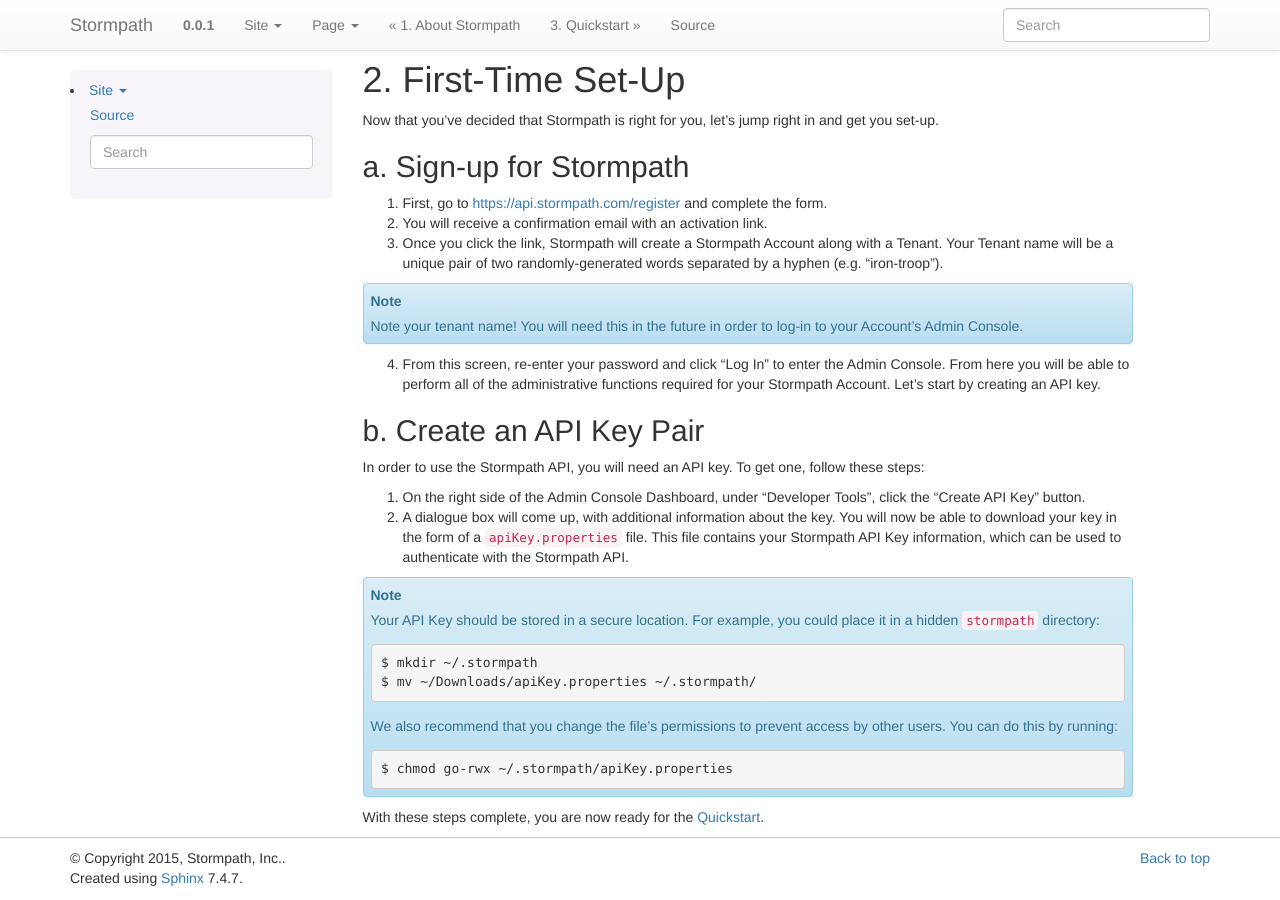
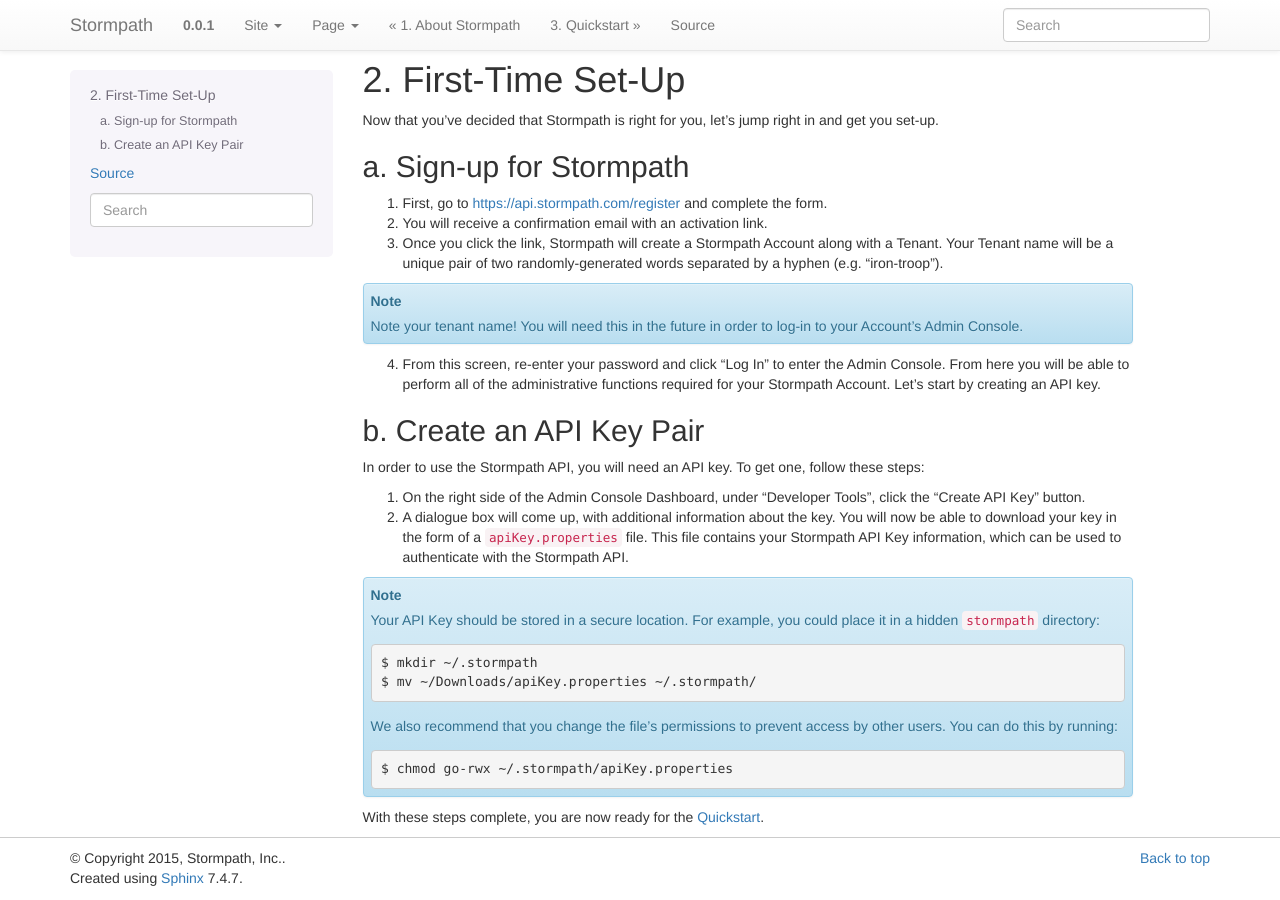
Before and after one commit to stormpath/stormpath-documentation, a Sphinx documentation site: the page built from source/002_setup.rst, in a window 1280 px wide. Built offline with Sphinx 7.4.7, drawn with Linux system fonts in a browser that asks for light colours.

Commit message:
Added new sidebar options

```diff
--- a/source/conf.py
+++ b/source/conf.py
@@ -122,10 +122,22 @@
 # Theme options are theme-specific and customize the look and feel of a theme
 # further.  For a list of options available for each theme, see the
 # documentation.
-# html_theme_options = {}
+html_theme_options = {
 
-# Add any paths that contain custom themes here, relative to this directory.
-# html_theme_path =
+# Render the next and previous page links in navbar. (Default: true)
+'navbar_sidebarrel': True,
+
+# Render the current pages TOC in the navbar. (Default: true)
+'navbar_pagenav': True,
+
+# Tab name for the current pages TOC. (Default: "Page")
+'navbar_pagenav_name': "Page",
+
+# Global TOC depth for "site" navbar tab. (Default: 1)
+# Switching to -1 shows all levels.
+'globaltoc_depth': 2,
+
+}
 
 # The name for this set of Sphinx documents.  If None, it defaults to
 # "<project> v<release> documentation".
@@ -163,8 +175,9 @@
 
 # Custom sidebar templates, maps document names to template names.
 html_sidebars = {
-   '**': ['globaltoc.html', 'sourcelink.html', 'searchbox.html'],
-   'using/windows': ['windowssidebar.html', 'searchbox.html'],
+   'index': ['globaltoc.html', 'sourcelink.html', 'searchbox.html'],
+   '**': ['localtoc.html', 'sourcelink.html', 'searchbox.html'],
+   'using/windows': ['windowssidebar.html', 'searchbox.html']
 }
 
 # Additional templates that should be rendered to pages, maps page names to
@@ -279,8 +292,7 @@
 #  dir menu entry, description, category)
 texinfo_documents = [
   (master_doc, 'Stormpath', u'Stormpath Documentation',
-   author, 'StormpathDocumentation', 'One line description of project.',
-   'Miscellaneous'),
+   author, 'Stormpath', 'Documentation for the Stormpath REST API'),
 ]
 
 # Documents to append as an appendix to all manuals.
```
